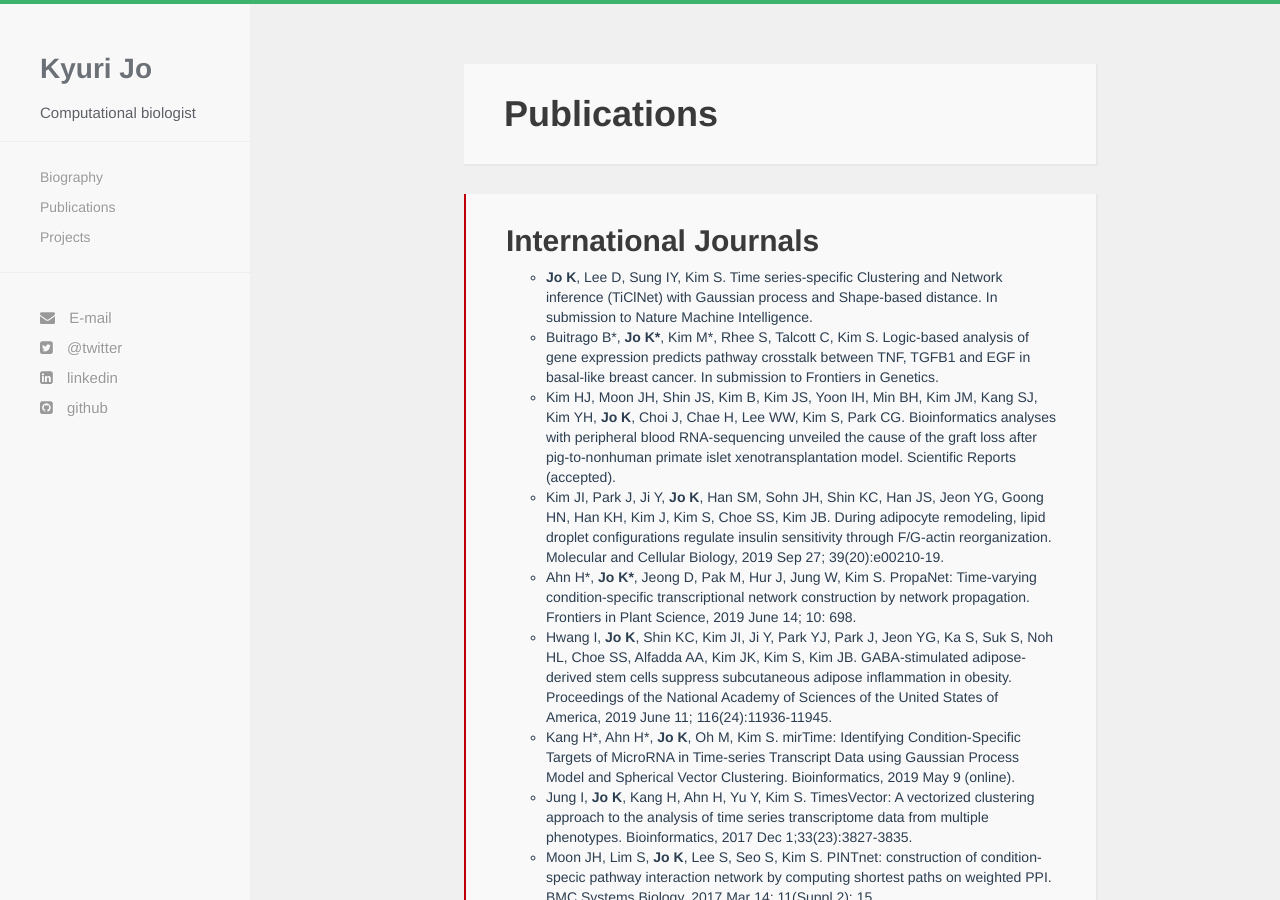
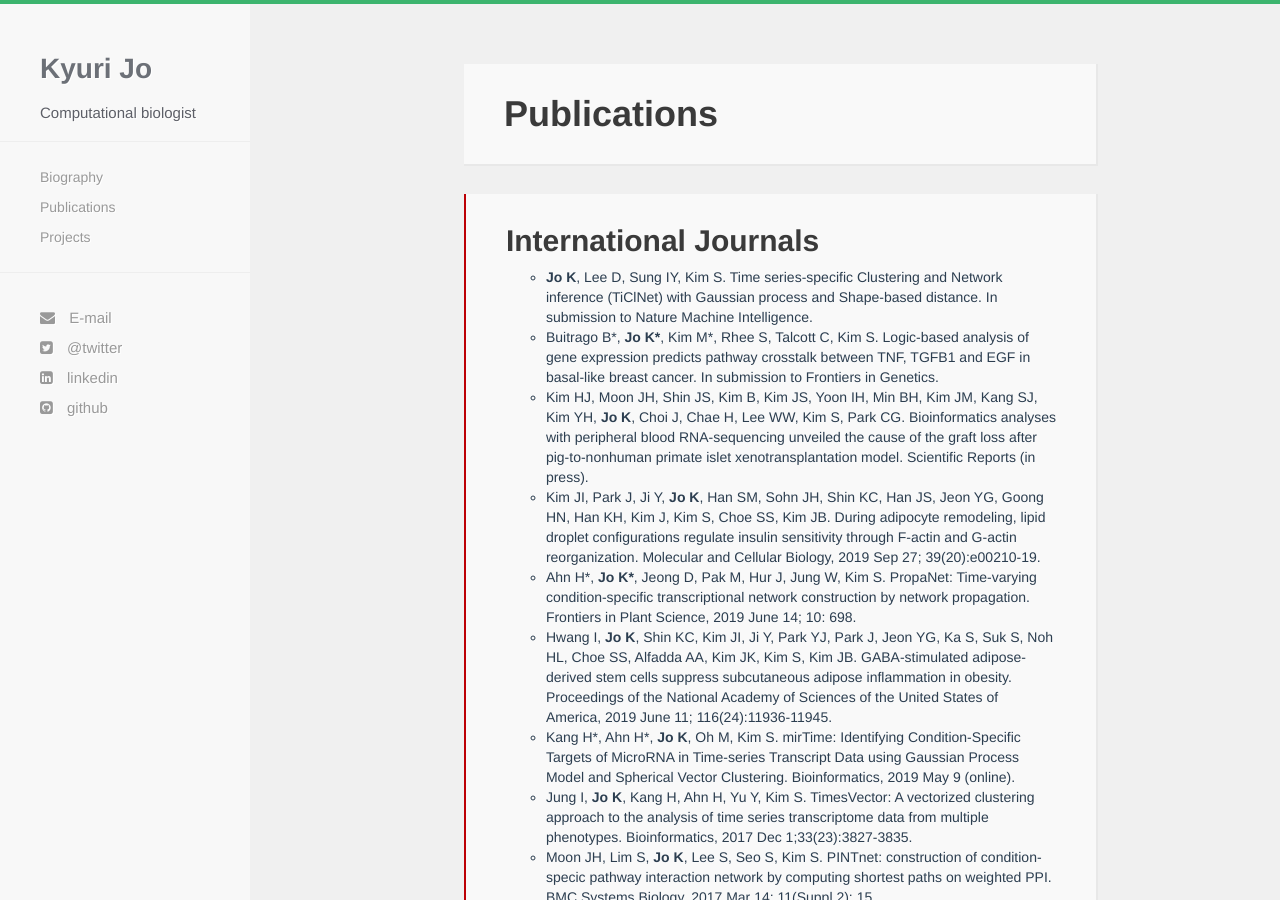
Before and after one commit to kyuriJo/kyuriJo.github.io, a Jekyll site: the page built from publications.html, in a window 1280 px wide and 900 px high. Built offline with Jekyll 4.4.1, drawn with Linux system fonts in a browser that asks for light colours; nearby versions of some CDN libraries.

Commit message:
update CV and publication

```diff
--- a/publications.html
+++ b/publications.html
@@ -11,8 +11,8 @@ title: Publications
   <ul class="dot">
   <li><b>Jo K</b>, Lee D, Sung IY, Kim S. Time series-specific Clustering and Network inference (TiClNet) with Gaussian process and Shape-based distance. In submission to Nature Machine Intelligence.</li>
   <li>Buitrago B*, <b>Jo K*</b>, Kim M*, Rhee S, Talcott C, Kim S. Logic-based analysis of gene expression predicts pathway crosstalk between TNF, TGFB1 and EGF in basal-like breast cancer. In submission to Frontiers in Genetics.</li>
-  <li>Kim HJ, Moon JH, Shin JS, Kim B, Kim JS, Yoon IH, Min BH, Kim JM, Kang SJ, Kim YH, <b>Jo K</b>, Choi J, Chae H, Lee WW, Kim S, Park CG. Bioinformatics analyses with peripheral blood RNA-sequencing unveiled the cause of the graft loss after pig-to-nonhuman primate islet xenotransplantation model. Scientific Reports (accepted).</li>
-  <li>Kim JI, Park J, Ji Y, <b>Jo K</b>, Han SM, Sohn JH, Shin KC, Han JS, Jeon YG, Goong HN, Han KH, Kim J, Kim S, Choe SS, Kim JB. During adipocyte remodeling, lipid droplet configurations regulate insulin sensitivity through F/G-actin reorganization. Molecular and Cellular Biology, 2019 Sep 27; 39(20):e00210-19.</li>
+  <li>Kim HJ, Moon JH, Shin JS, Kim B, Kim JS, Yoon IH, Min BH, Kim JM, Kang SJ, Kim YH, <b>Jo K</b>, Choi J, Chae H, Lee WW, Kim S, Park CG. Bioinformatics analyses with peripheral blood RNA-sequencing unveiled the cause of the graft loss after pig-to-nonhuman primate islet xenotransplantation model. Scientific Reports (in press).</li>
+  <li>Kim JI, Park J, Ji Y, <b>Jo K</b>, Han SM, Sohn JH, Shin KC, Han JS, Jeon YG, Goong HN, Han KH, Kim J, Kim S, Choe SS, Kim JB. During adipocyte remodeling, lipid droplet configurations regulate insulin sensitivity through F-actin and G-actin reorganization. Molecular and Cellular Biology, 2019 Sep 27; 39(20):e00210-19.</li>
   <li>Ahn H*, <b>Jo K*</b>, Jeong D, Pak M, Hur J, Jung W, Kim S. PropaNet: Time-varying condition-specific transcriptional network construction by network propagation. Frontiers in Plant Science, 2019 June 14; 10: 698.</li>
   <li>Hwang I, <b>Jo K</b>, Shin KC, Kim JI, Ji Y, Park YJ, Park J, Jeon YG, Ka S, Suk S, Noh HL, Choe SS, Alfadda AA, Kim JK, Kim S, Kim JB. GABA-stimulated adipose-derived stem cells suppress subcutaneous adipose inflammation in obesity. Proceedings of the National Academy of Sciences of the United States of America, 2019 June 11; 116(24):11936-11945.</li>
   <li>Kang H*, Ahn H*, <b>Jo K</b>, Oh M, Kim S. mirTime: Identifying Condition-Specific Targets of MicroRNA in Time-series Transcript Data using Gaussian Process Model and Spherical Vector Clustering. Bioinformatics, 2019 May 9 (online).</li>
```
Also changed, not shown: 1 other file.
